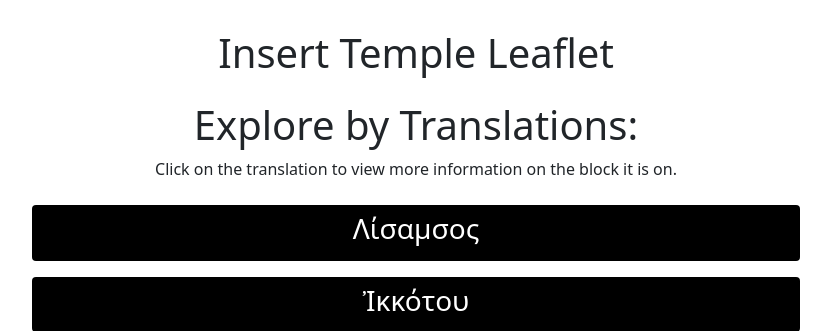
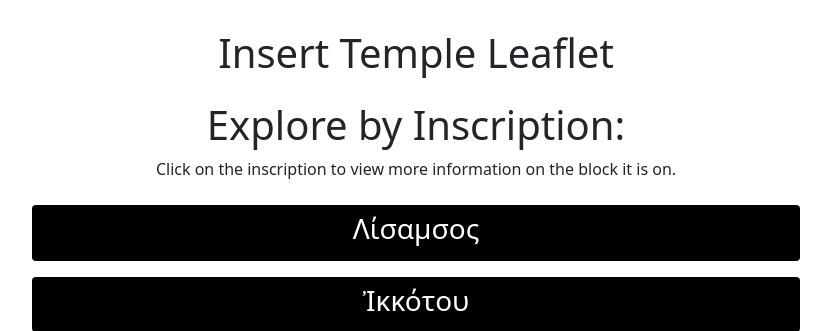
Before and after one commit to leeannachen/Contextualizing-Dura-Europa, a Flask app: page /temple in a window 1280 px wide. Shown: the part 263-594 px from the top of the page, without its empty margins (224-1055 px from the left). Run offline with Flask 2, Linux system fonts and the light colour scheme; data comes from the database, SQL or seed files in the repository.

Commit message:
final touches

```diff
--- a/templates/gate.html
+++ b/templates/gate.html
@@ -8,7 +8,7 @@
     <h1>Insert Gate Leaflet</h1>
 
     <h1>Explore by Translations:</h1>
-    <p>Click on the translation to view more information on the block it is on.</p>
+    <p>Click on the inscription to view more information on the block it is on.</p>
 
     <form action="/gate" method="post">
         <div class="form-group">
--- a/templates/temple.html
+++ b/templates/temple.html
@@ -6,8 +6,8 @@
 
 {% block main %}
     <h1 class="p-3">Insert Temple Leaflet</h1>
-    <h1>Explore by Translations:</h1>
-    <p>Click on the translation to view more information on the block it is on.</p>
+    <h1>Explore by Inscription:</h1>
+    <p>Click on the inscription to view more information on the block it is on.</p>
 
     <form action="/temple" method="post">
         <div class="form-group">
```
Also changed, not shown: 1 other file.
